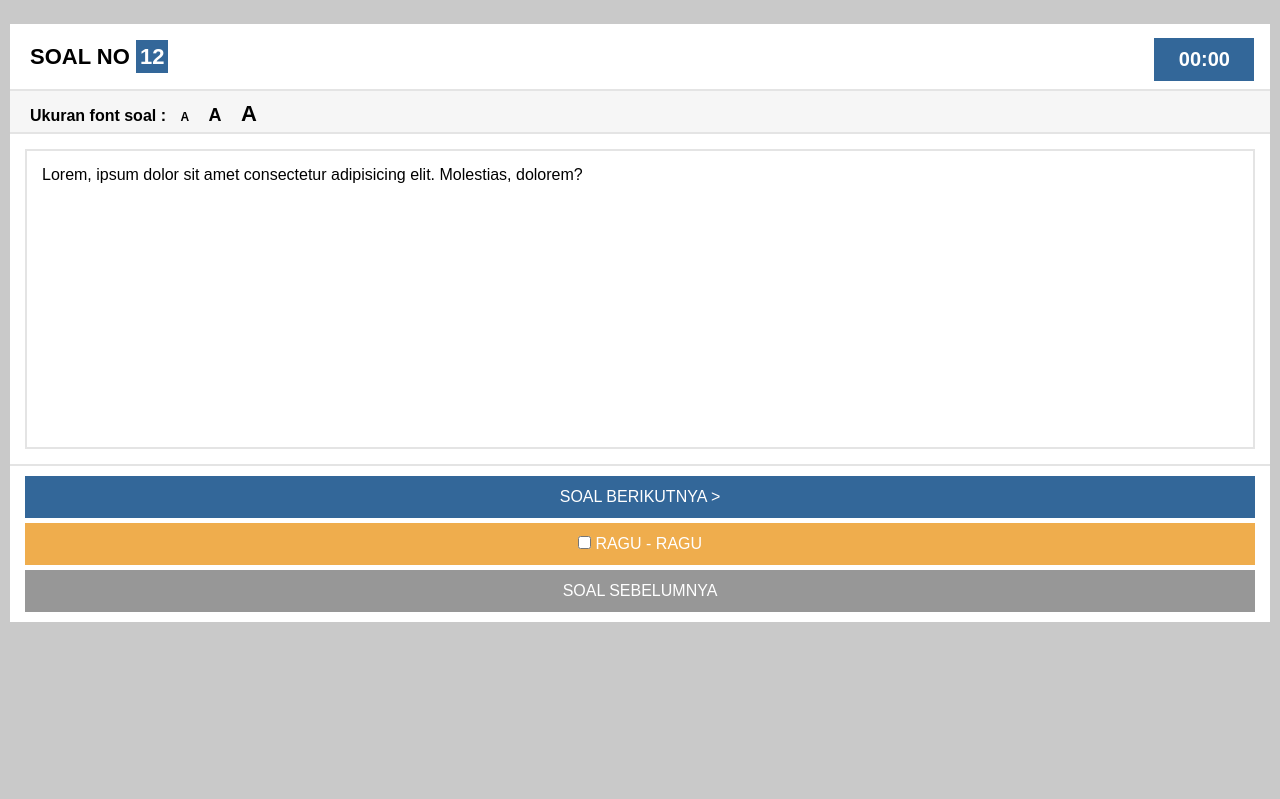
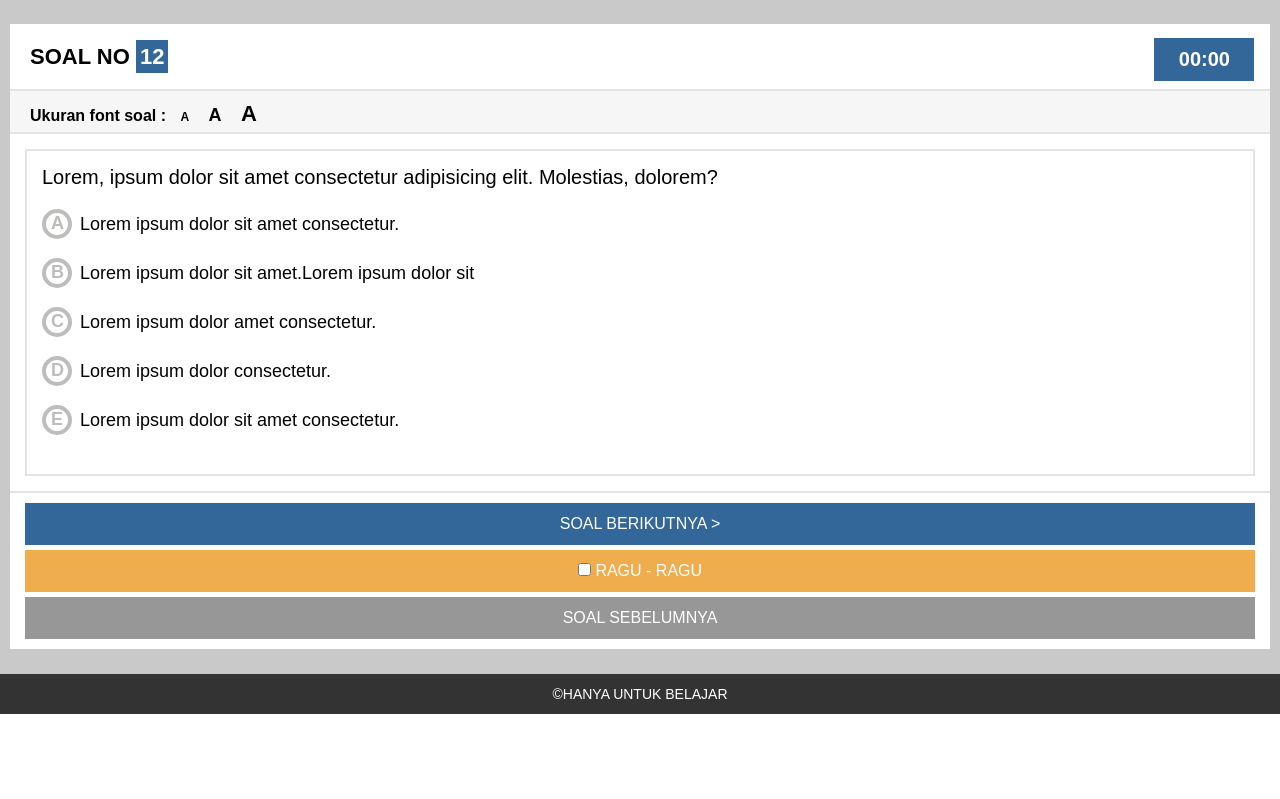
Before and after one commit to radearsr/ujian-clone, a plain HTML site: page index.html in a window 1280 px wide. Shown: the part 106-905 px from the top of the page. After the commit the page ends 820 px from the top, so only its background shows below. Drawn offline with Linux system fonts and the light colour scheme.

Commit message:
Menambahkan pilihan ABCDE untuk menjawab soal, dan menambahkan footer

```diff
--- a/assets/css/style.css
+++ b/assets/css/style.css
@@ -85,7 +85,6 @@ header h3 {
 
 main {
   margin-top: 5px;
-  height: 100vh;
   background-color: #c9c9c9;
   padding: 25px 0;
 }
@@ -158,16 +157,87 @@ main {
 }
 
 .question-area {
-  height: 300px;
+  height: auto;
   padding: 15px;
   margin: 15px;
   border: 2px solid #e4e4e4;
+  font-size: 20px;
+  font-weight: normal;
 }
 
+/* Answer / Pick Choice */
 .answer {
-  padding-top: 20px;
+  padding-top: 25px;
+  font-weight: normal;
 }
 
+.answer label input[type="radio"] {
+  display: none;
+}
+
+.answer label {
+  font-size: 18px;
+  display: block;
+  padding-bottom: 28px;
+  position: relative;
+}
+
+.answer label .circle {
+  height: 30px;
+  width: 30px;
+  border: 4px solid #bdbebb;
+  display: inline-block;
+  border-radius: 50%;
+  position: absolute;
+  top: -5px;
+  cursor: pointer;
+}
+
+.answer label .circle::before {
+  content: "";
+  position: absolute;
+  left: 5px;
+  font-size: 18px;
+  font-weight: bold;
+  color: #bdbebb;
+}
+
+.answer label span {
+  margin-left: 38px;
+}
+
+.answer label input:checked + .circle,
+.answer label input:checked + .circle::before {
+  border-color: #2e659e;
+  background-color: #2e659e;
+}
+
+.answer label input:checked + .circle::before {
+  content: "";
+  width: 100%;
+  height: 100%;
+  left: 0;
+  border-radius: 50%;
+}
+
+/* Label Choice */
+.answer .chc-a .circle::before {
+  content: "A";
+}
+.answer .chc-b .circle::before {
+  content: "B";
+}
+.answer .chc-c .circle::before {
+  content: "C";
+}
+.answer .chc-d .circle::before {
+  content: "D";
+}
+.answer .chc-e .circle::before {
+  content: "E";
+}
+
+/* Tombol Navigasi */
 .button-nav {
   border-top: 2px solid #e4e4e4;
   padding: 10px 15px;
@@ -201,6 +271,20 @@ main {
   width: 100%;
 }
 
+/* fOOTER */
+footer {
+  background-color: #333333;
+  color: #fff;
+  height: 40px;
+  line-height: 40px;
+  text-align: center;
+}
+
+footer p {
+  font-weight: normal;
+  font-size: 14px;
+}
+
 /* Clear Float */
 .clear {
   clear: both;
--- a/index.html
+++ b/index.html
@@ -19,7 +19,7 @@
           <div class="clear"></div>
         </div>
         <div class="profile">
-          <img src="assets/img/ft-profile.png" alt="Foto Profile" />
+          <img src="assets/img/foto-profile.png" alt="Foto Profile" />
           <p>Selamat Datang</p>
           <span>9999</span>
           <a href="#">logout</a>
@@ -53,7 +53,38 @@
                 Molestias, dolorem?
               </p>
             </div>
-            <div class="answer"></div>
+            <div class="answer">
+              <!-- Pilihan A -->
+              <label for="ch-a" class="chc-a">
+                <input type="radio" name="choice" id="ch-a" />
+                <div class="circle"></div>
+                <span>Lorem ipsum dolor sit amet consectetur.</span>
+              </label>
+              <!-- Pilihan B -->
+              <label for="ch-b" class="chc-b">
+                <input type="radio" name="choice" id="ch-b" />
+                <div class="circle"></div>
+                <span>Lorem ipsum dolor sit amet.Lorem ipsum dolor sit</span>
+              </label>
+              <!-- Pilihan C -->
+              <label for="ch-c" class="chc-c">
+                <input type="radio" name="choice" id="ch-c" />
+                <div class="circle"></div>
+                <span>Lorem ipsum dolor amet consectetur.</span>
+              </label>
+              <!-- Pilihan D -->
+              <label for="ch-d" class="chc-d">
+                <input type="radio" name="choice" id="ch-d" />
+                <div class="circle"></div>
+                <span>Lorem ipsum dolor consectetur.</span>
+              </label>
+              <!-- Pilihan E -->
+              <label for="ch-e" class="chc-e">
+                <input type="radio" name="choice" id="ch-e" />
+                <div class="circle"></div>
+                <span>Lorem ipsum dolor sit amet consectetur.</span>
+              </label>
+            </div>
           </div>
           <div class="button-nav">
             <button class="btn btn-primary" type="submit">
@@ -70,6 +101,8 @@
     </main>
     <!-- Akhir Bagian Main -->
 
-    <footer></footer>
+    <footer>
+      <p>©HANYA UNTUK BELAJAR</p>
+    </footer>
   </body>
 </html>
```
Also changed, not shown: assets/img/foto-profile.png (added).
